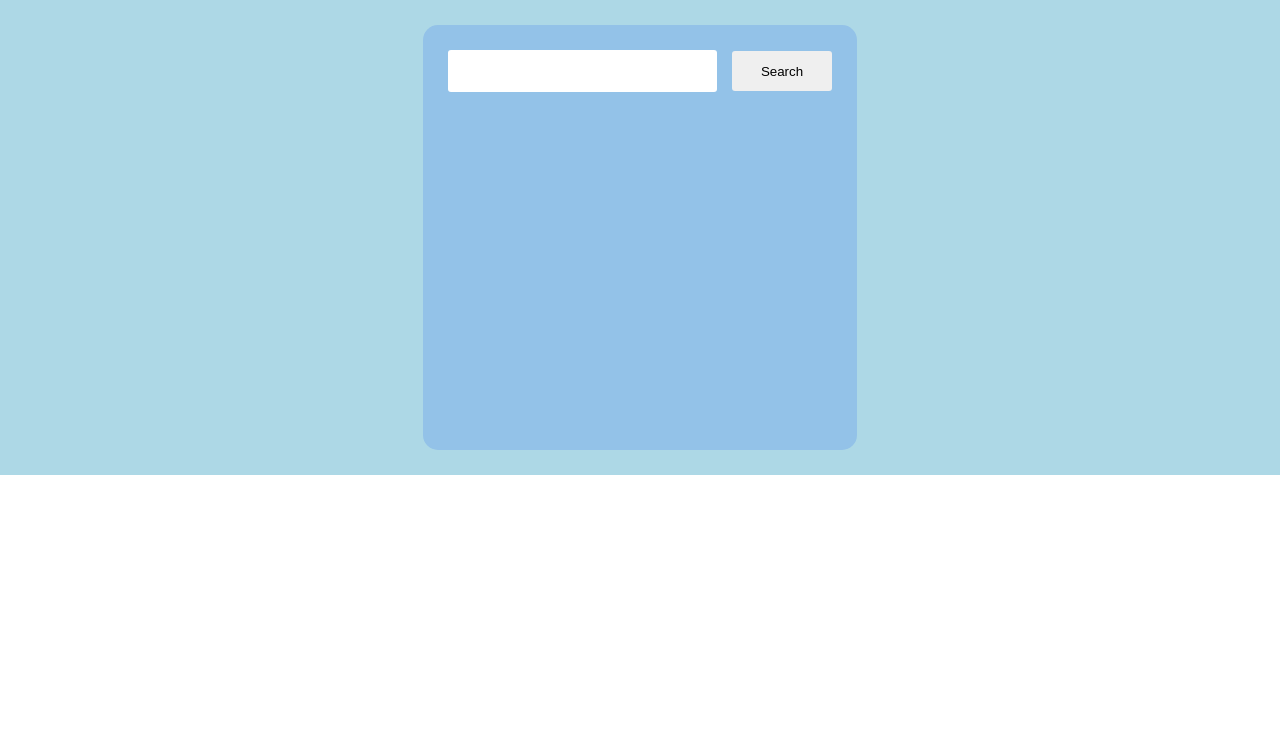
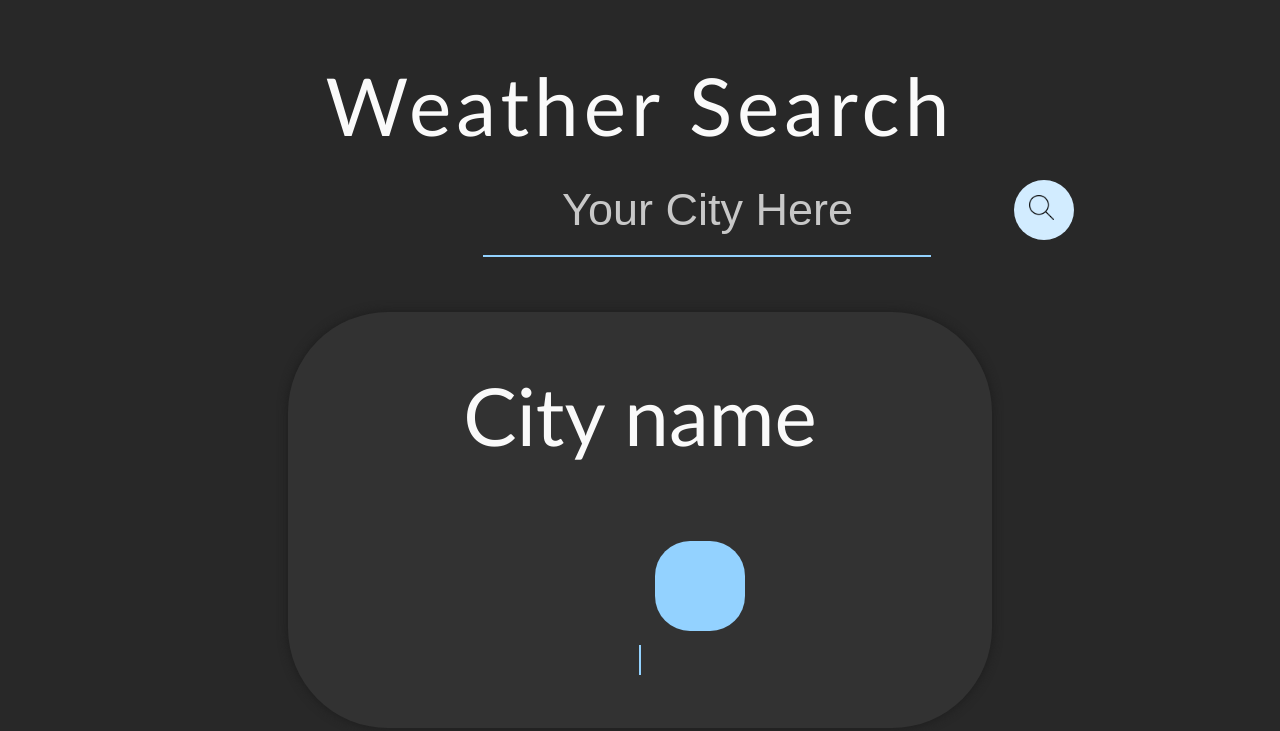
Before and after one commit to PatrikRasch/top-weather-app, a plain HTML site: page index.html in a window 1280 px wide. Drawn offline with Linux system fonts and the light colour scheme; no server answers.

Commit message:
All base functionality now works as expected with the appropriate icons displaying when showing the user the weather. App does not scale and has been coded to fit on a 16:10 aspect ratio screen.

```diff
--- a/index.html
+++ b/index.html
@@ -10,21 +10,41 @@
     <link rel="icon" href="images/weather-favicon-64px.png" />
   </head>
   <body>
-    <div class="mainContentContainer">
-      <div class="mainContent">
-        <div class="searchContent">
-          <input type="text" id="search" />
-          <button id="searchButton">Search</button>
+    <div class="container">
+      <div class="topContent">
+        <div class="topHeader">Weather Search</div>
+        <div class="topSearch">
+          <input type="text" class="search" placeholder="Your City Here" />
+          <div class="topSearchButtonIconWrapper">
+            <img src="images/search-icon.png" alt="" class="topSearchButtonIcon" />
+          </div>
+          <div class="topSearchLine"></div>
+          <!-- <button class="topSearchButton">Search</button> -->
         </div>
-        <div class="displayWeatherContent">
+      </div>
+
+      <div class="bottomContent">
+        <div class="bottomCity">City name</div>
+        <div class="bottomTemperature">
+          <div class="displayWeatherTemperature"></div>
+        </div>
+        <div class="bottomWeather">
           <div class="displayWeatherDescription"></div>
-          <div class="displayWeatherTemperature"></div>
           <div class="weatherImages">
             <img src="images/weather-cloud.png" alt="" class="weatherIcon clouds hidden" />
             <img src="images/weather-rain.png" alt="" class="weatherIcon rain hidden" />
             <img src="images/weather-sun.png" alt="" class="weatherIcon clear hidden" />
+            <img src="images/weather-snow2.png" alt="" class="weatherIcon snow hidden" />
           </div>
         </div>
+        <div class="bottomExtraInformation">
+          <div class="bottomFeelsLike"></div>
+          <div class="divisor"></div>
+          <div class="bottomHumidity"></div>
+        </div>
+        <!-- <div class="unitWrapper">
+          <div class="unit">C°</div>
+        </div> -->
       </div>
     </div>
   </body>
--- a/script.js
+++ b/script.js
@@ -3,10 +3,17 @@ const displayWeatherTemperature = document.querySelector(".displayWeatherTempera
 const clouds = document.querySelector(".clouds");
 const clear = document.querySelector(".clear");
 const rain = document.querySelector(".rain");
-const search = document.getElementById("search");
-const searchButton = document.getElementById("searchButton");
+const snow = document.querySelector(".snow");
+const search = document.querySelector(".search");
+const topSearchButtonIcon = document.querySelector(".topSearchButtonIcon");
+const topSearchButtonIconWrapper = document.querySelector(".topSearchButtonIconWrapper");
+const bottomCity = document.querySelector(".bottomCity");
+const bottomFeelsLike = document.querySelector(".bottomFeelsLike");
+const bottomHumidity = document.querySelector(".bottomHumidity");
+const unit = document.querySelector(".unit");
 
-let weatherTypes = [clear, clouds, rain];
+let weatherTypes = [clear, clouds, rain, snow];
+let showCelsius = true;
 
 const getWeather = async (placeWeather) => {
   try {
@@ -19,18 +26,30 @@ const getWeather = async (placeWeather) => {
     let data = await result.json();
     getWeatherTemperature(data);
     updateWeatherText(data);
+    getWeatherFeelsLike(data);
+    getWeatherHumidity(data);
+    updateCity(placeWeather);
   } catch (error) {
     console.log("IST EINE ERROR " + error);
   }
 };
 
-getWeather("wellington");
+getWeather("Wellington");
 
-searchButton.addEventListener("click", (e) => {
+topSearchButtonIconWrapper.addEventListener("click", (e) => {
   if (search.value === "") {
     return alert("Can't search empty");
   } else {
     getWeather(search.value.toString());
+    searchIconAnimations();
+  }
+});
+
+// If enter is pressed while in the search field, search.
+search.addEventListener("keyup", (e) => {
+  if (e.key === "Enter") {
+    getWeather(search.value);
+    searchIconAnimations();
   }
 });
 
@@ -43,7 +62,16 @@ const updateWeatherText = (data) => {
 
 // Sets the temperature (from kelvin to celsius)
 const getWeatherTemperature = (data) => {
-  displayWeatherTemperature.textContent = (data.main.temp - 273.15).toFixed(0) + " degrees celsius";
+  displayWeatherTemperature.textContent = (data.main.temp - 273.15).toFixed(0) + " °C";
+  // displayWeatherTemperature.textContent = (1.8 * (data.main.temp - 273) + 32).toFixed(0) + " °F"; fahrenheit
+};
+
+const getWeatherFeelsLike = (data) => {
+  bottomFeelsLike.textContent = "Feels like " + (data.main.feels_like - 273.15).toFixed(0) + " °C";
+};
+
+const getWeatherHumidity = (data) => {
+  bottomHumidity.textContent = "Humidity: " + data.main.humidity;
 };
 
 // Loops over the weatherTypes array and checks if the weather argument matches any of our classes
@@ -57,7 +85,25 @@ const displayWeatherIcon = (weather) => {
   });
 };
 
+// Add classes for search icon animations and remove them after a 1.5 second delay.
+const searchIconAnimations = () => {
+  topSearchButtonIconWrapper.classList.add("topSearchButtonRotate");
+  setTimeout(() => {
+    topSearchButtonIconWrapper.classList.add("fade");
+    topSearchButtonIconWrapper.classList.remove("topSearchButtonRotate");
+  }, 1500);
+  topSearchButtonIconWrapper.classList.remove("fade");
+};
+
 // Hides all weather icons in order to "reset" all the elements
 const hideAllWeatherIcons = () => {
   weatherTypes.forEach((element) => element.classList.add("hidden"));
 };
+
+const updateCity = (search) => {
+  bottomCity.textContent = search;
+};
+
+unit.addEventListener("click", (e) => {
+  showCelsius = false;
+});
--- a/styles.css
+++ b/styles.css
@@ -5,74 +5,236 @@
 body {
   margin: 0;
   padding: 0;
+  font-family: calibri;
+  font-weight: lighter;
 }
 
-.mainContentContainer {
+.search::placeholder {
+  color: rgb(200, 200, 200);
+}
+
+.container {
   width: 100vw;
-  background-color: lightblue;
+  height: 100vh;
+  background-color: rgb(40, 40, 40);
   display: grid;
   justify-content: center;
 }
 
-.mainContent {
-  height: 50vh;
+.topContent {
+  height: 30vh;
+  width: 70vw;
   display: grid;
-  grid-template-rows: 1fr 9fr;
+  grid-template-rows: 2fr 1fr 0.1fr;
   justify-content: center;
+  justify-items: center;
   align-items: center;
-  background-color: rgb(147, 194, 232);
-  border-radius: 15px;
-  margin: 25px;
-  padding: 25px 25px 0px 25px;
+  padding: 25px;
 }
 
-.searchContent {
+.topHeader {
+  font-size: 80px;
+  margin-top: 30px;
+  letter-spacing: 5px;
+  margin-bottom: 25px;
+  color: rgb(250, 250, 250);
+}
+
+.topSearch {
   display: grid;
   grid-template-columns: 5fr 1fr;
   gap: 15px;
   justify-self: center;
   align-items: center;
-  width: 30vw;
+  width: 35vw;
 }
 
-#search {
+.search {
   border: none;
   border-radius: 3px;
-  height: 40px;
-  font-size: 20px;
+  height: 50px;
+  font-size: 45px;
+  text-align: center;
+  background-color: transparent;
+  color: rgb(250, 250, 250);
 }
 
-#searchButton {
+.search:focus {
+  outline: none;
+}
+
+.topSearchButton {
   border: none;
   border-radius: 3px;
   width: 100px;
   height: 40px;
+  background-color: #e0f1ff;
 }
 
-.displayWeatherContent {
+.topSearchButtonIconWrapper {
+  width: 60px;
+  height: 60px;
+  background-color: #d2ecff;
   display: grid;
   justify-items: center;
+  align-items: center;
+  border-radius: 50px;
+  transition: 0.2s;
+  cursor: pointer;
 }
 
-.displayWeatherDescription,
-.displayWeatherTemperature {
-  width: 30vw;
-  height: minmax(50px, 500px);
+.topSearchButtonIconWrapper:hover {
+  background-color: #b5e0ff;
+}
+
+.topSearchButtonIcon {
+  width: 25px;
+  margin-right: 5px;
+  margin-bottom: 5px;
+}
+
+.topSearchButtonRotate {
+  transform: rotate(360deg);
+  transition: 1s cubic-bezier(0.69, -0.64, 0.23, 1.55);
+}
+
+.fade {
+  transition: 0s;
+}
+
+.topSearchLine {
   display: grid;
   justify-self: center;
-  text-align: center;
-  font-size: 50px;
+  height: 2px;
+  width: 35vw;
+  background-color: #93d2ff;
+}
+
+/* Separation of top content and bottom content */
+
+.unitWrapper {
+  position: absolute;
+  top: 7%;
+  left: 8%;
+  width: 60px;
+  height: 60px;
+  background-color: #93d2ff;
+  display: grid;
+  justify-items: center;
+  align-items: center;
+  border-radius: 50px;
+  cursor: pointer;
+  color: black;
+}
+
+.unit {
+  color: black;
+  position: absolute;
+  top: 22%;
+  left: 28%;
+  height: 6vh;
+  font-size: 30px;
+  cursor: pointer;
+}
+
+.bottomContent {
+  position: relative;
+  display: grid;
+  grid-template-rows: 0.8fr 0.4fr 0.5fr 0.5fr;
+  overflow: hidden;
+  justify-self: center;
+  height: 52vh;
+  width: 55vw;
+  background-color: rgb(50, 50, 50);
+  box-shadow: 0px 0px 10px 1px rgb(30, 30, 30);
+  border-radius: 100px;
+  margin-bottom: 50px;
+}
+
+.bottomCity {
+  font-size: 80px;
+  width: 100%;
+  display: grid;
+  justify-content: center;
+  align-items: flex-end;
+}
+
+.bottomTemperature {
+  width: 100%;
+  display: grid;
+  justify-content: center;
+  align-items: center;
+  font-size: 60px;
+}
+
+.bottomWeather {
+  display: grid;
+  align-items: center;
+  justify-items: center;
+  grid-template-columns: 1fr 1fr;
+  width: 100%;
+  font-size: 40px;
+}
+
+.displayWeatherDescription {
+  width: max-content;
+  display: grid;
+  justify-self: right;
+  margin-right: 15px;
 }
 
 .weatherImages {
-  width: 150px;
-  height: 150px;
+  width: 90px;
+  height: 90px;
+  display: grid;
+  justify-self: left;
+  margin-left: 15px;
+  background-color: #93d2ff;
+  border-radius: 35px;
   position: relative;
 }
 
 .weatherIcon {
-  width: 150px;
+  width: 65px;
+  overflow: hidden;
+  display: grid;
+  justify-self: center;
   position: absolute;
+  margin-top: 10px;
+}
+
+.displayWeatherTemperature {
+  width: 30vw;
+  display: grid;
+  justify-self: center;
+  text-align: center;
+}
+
+.bottomExtraInformation {
+  display: grid;
+  grid-template-columns: 1fr 0.1fr 1fr;
+  justify-items: center;
+  width: 100%;
+  font-size: 24px;
+  margin-top: 12px;
+}
+
+.bottomFeelsLike {
+  display: grid;
+  justify-content: right;
+  width: 100%;
+  margin-right: 150px;
+}
+.divisor {
+  width: 2px;
+  height: 30px;
+  background-color: #93d2ff;
+}
+.bottomHumidity {
+  display: grid;
+  justify-content: left;
+  width: 100%;
+  margin-left: 150px;
 }
 
 .active {
@@ -82,3 +244,9 @@ body {
 .hidden {
   opacity: 0;
 }
+
+.topContent,
+.unit,
+.bottomContent {
+  color: rgb(250, 250, 250);
+}
```
Also changed, not shown: images/search-icon-coloured.png (added), images/search-icon.png (added), images/weather-snow.png (added), images/weather-snow2.png (added).
